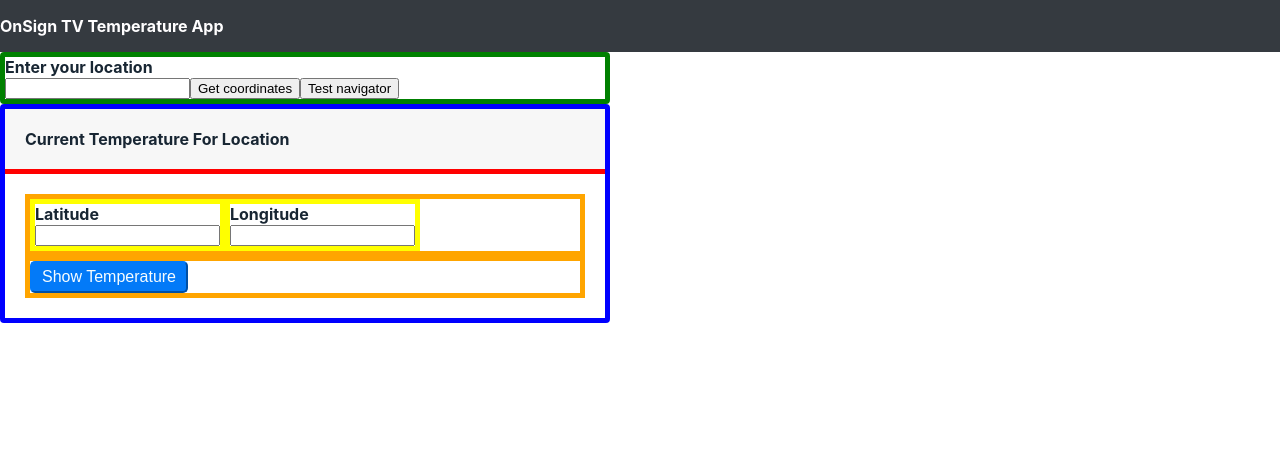
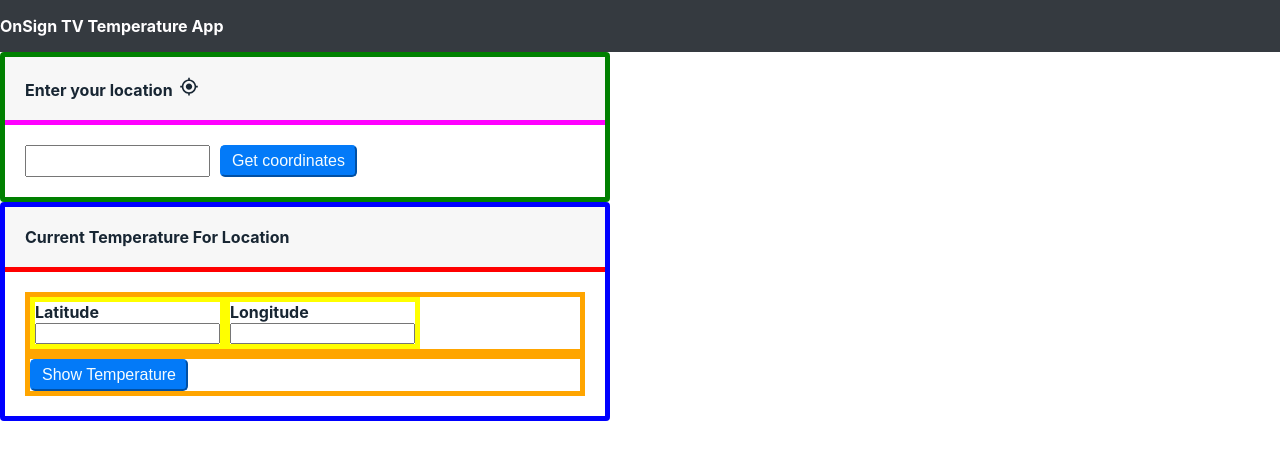
Before and after one commit to rodamaral/on-sign-tv-test, a React (Create React App) app: page / in a window 1280 px wide. Shown: the top 460 px of the page. Built offline with nearby package versions, Linux system fonts and the light colour scheme.

Commit message:
Uses tooltip/icon for geolocation and fixes some CSS

```diff
--- a/src/components/location/Location.module.css
+++ b/src/components/location/Location.module.css
@@ -7,3 +7,36 @@
     border-radius: 4px;
     max-width: 600px;
 }
+
+.component > header {
+    padding: 20px;
+}
+
+.component > div {
+    border-top: 5px solid magenta;
+    padding: 20px;
+}
+
+.header {
+    background-color: #F7F7F7;
+}
+
+.input {
+    display: flex;
+    flex-flow: row;
+    flex-wrap: wrap;
+    align-content: flex-start;
+}
+
+.input > * {
+    /* display: flex; */
+    /* flex-flow: row; */
+    /* align-content: space-around; */
+    margin-right: 10px;
+}
+
+.locationIcon {
+    cursor: pointer;
+    height: 0.8em !important;
+    margin-left: 0.2em !important
+}
--- a/src/components/location/index.jsx
+++ b/src/components/location/index.jsx
@@ -1,5 +1,8 @@
 import React, {useState} from 'react'
-import {component} from './Location.module.css';
+import Tooltip from '@material-ui/core/Tooltip'
+import MyLocation from '@material-ui/icons/MyLocation'
+import Button from '../shared/Button'
+import {component, locationIcon, input, header} from './Location.module.css';
 import {fetchGeolocation} from '../../utils/api.js'
 
 export default function Location({getLocation, setLatitude, setLongitude}) {
@@ -9,48 +12,48 @@ export default function Location({getLocation, setLatitude, setLongitude}) {
         setValue(event.target.value)
     }
 
-    function success(pos) {
+    const onGetLocation = () => {
+        fetchGeolocation()
+            .then(pos => {
                 const crd = pos.coords;
-        console.warn(crd)
 
                 setLatitude(crd.latitude)
                 setLongitude(crd.longitude)
-    }
-
-    function error(err) {
-        console.warn(`ERROR(${err.code}): ${err.message}`);
-    }
-
-    const onGetLocation = () => {
-        fetchGeolocation(success, error)
-            .then(success)
-            .catch(error)
+            })
+            .catch(error => {
+                console.warn(`ERROR(${error.code}): ${error.message}`);
+            })
     }
 
     const onSubmit = () => {
         console.info('value', value)
         getLocation(value)
-        // TODO
-        // event.preventDefault()
     }
 
     return (
         <section className={component}>
-            <h3>Enter your location</h3>
+            <header className={header}>
+                <h3>
+                    Enter your location
 
+                    <Tooltip title="Click to allow access to your location">
+                        <MyLocation className={locationIcon} size={10} onClick={onGetLocation} />
+                    </Tooltip>
+                </h3>
+            </header>
+
+            <div className={input}>
                 <input
                     type="text"
                     value={value}
                     onChange={onChange}
                 />
 
-            <button onClick={onSubmit}>
-                Get coordinates
-            </button>
-
-            <button onClick={onGetLocation}>
-                Test navigator
-            </button>
+                <Button
+                    label="Get coordinates"
+                    onClick={onSubmit}
+                />
+            </div>
         </section>
     )
 }
--- /dev/null
+++ b/src/components/shared/Button.jsx
@@ -0,0 +1,10 @@
+import React from 'react'
+import {button} from './shared.module.css'
+
+export default function Button({label, onClick}) {
+    return (
+        <button className={button} onClick={onClick} >
+            {label}
+        </button >
+    )
+}
--- /dev/null
+++ b/src/components/shared/shared.module.css
@@ -0,0 +1,11 @@
+.button {
+    color: #F6FCFE;
+    background-color: #037AF8;
+    border-radius: 5px;
+    border-color: #037AF8;
+    padding: 5px 10px;
+    text-align: center;
+    text-decoration: none;
+    display: inline-block;
+    font-size: 16px;
+}
--- a/src/components/temperature/Inputs.jsx
+++ b/src/components/temperature/Inputs.jsx
@@ -1,6 +1,7 @@
 import React from 'react';
 import Coordinate from './Coordinate'
-import {division, button} from './Temperature.module.css';
+import Button from '../shared/Button'
+import {division} from './Temperature.module.css';
 
 export default function Inputs({latitude, longitude, setLatitude, setLongitude, onSubmit}) {
     return (
@@ -20,9 +21,10 @@ export default function Inputs({latitude, longitude, setLatitude, setLongitude,
             </div>
 
             <div className={division}>
-                <button className={button} onClick={onSubmit}>
-                    Show Temperature
-                </button>
+                <Button
+                    label="Show Temperature"
+                    onClick={onSubmit}
+                />
             </div >
         </div >
     )
--- a/src/components/temperature/Report.jsx
+++ b/src/components/temperature/Report.jsx
@@ -1,4 +1,5 @@
 import React from 'react'
+import {reportText} from './Temperature.module.css'
 
 export default function Report({latitude, longitude, temperature}) {
     if (!latitude || !longitude || !temperature) {
@@ -7,7 +8,7 @@ export default function Report({latitude, longitude, temperature}) {
 
     return (
         <div>
-            <span>
+            <span className={reportText}>
                 Temperature at {latitude} , {longitude} is {temperature} °C
             </span>
         </div>
--- a/src/components/temperature/Temperature.module.css
+++ b/src/components/temperature/Temperature.module.css
@@ -33,14 +33,6 @@
     border: 5px solid yellow;
 }
 
-.button {
-    color: #F6FCFE;
-    background-color: #037AF8;
-    border-radius: 5px;
-    border-color: #037AF8;
-    padding: 5px 10px;
-    text-align: center;
-    text-decoration: none;
-    display: inline-block;
-    font-size: 16px;
+.reportText {
+    margin: initial, auto;
 }
--- a/src/components/temperature/index.jsx
+++ b/src/components/temperature/index.jsx
@@ -1,7 +1,7 @@
 import React, {useState} from 'react'
 import Inputs from './Inputs'
 import Report from './Report'
-import {fetchGeolocation, fetchWeather} from '../../utils/api.js'
+import {fetchWeather} from '../../utils/api.js'
 import {component, header, title} from './Temperature.module.css';
 
 export default function Temperature({latitude, longitude, setLatitude, setLongitude}) {
```
Lines whose indentation alone changed are shown as unchanged.
